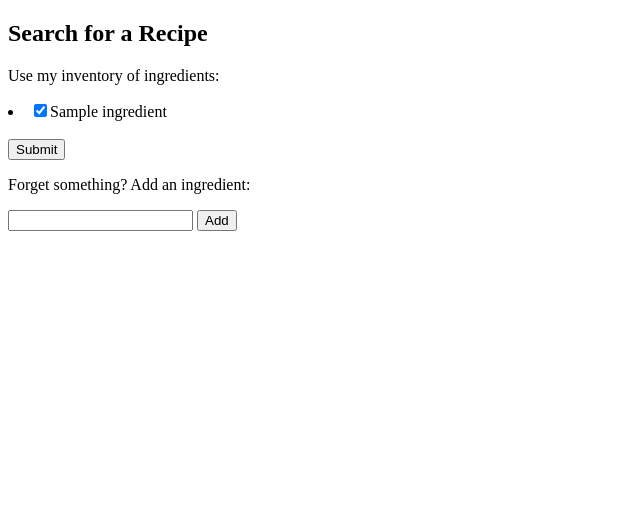
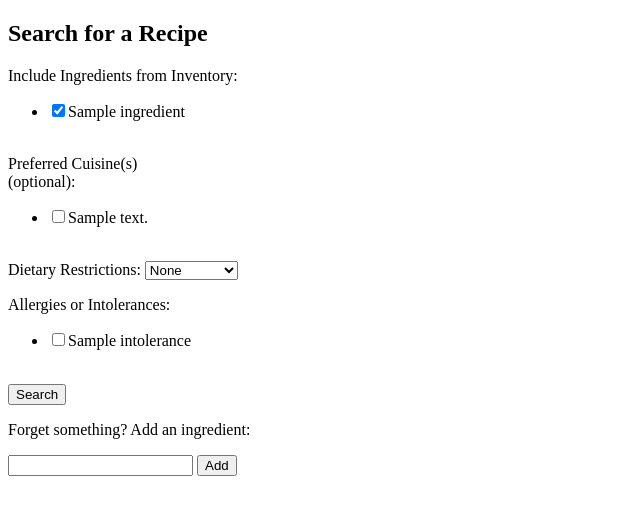
Before and after one commit to kxhsing/chefbox, a Flask app: template templates/search_recipe.html in a window 1280 px wide. Shown: the top 515 px of the page, without its empty margins (0-640 px from the left). Run offline with Flask 2, Linux system fonts and the light colour scheme; tables that the repository leaves empty hold one stand-in row (values such as "Sample post"); the template is opened without the code that fills it: values that come from a table or form of the project are taken from there, most other values are stand-ins (such as "Sample title", 1, 10 or a date in 2020).

Commit message:
Added more parameters to recipe search (dietary restrictions, allergies, etc.)

```diff
--- a/server.py
+++ b/server.py
@@ -145,24 +145,29 @@ def add_ingred():
     user = User.query.filter(User.user_id==user_id).one()
     ingredient = request.form.get("ingredient").lower()
 
-    if UserIngredient.query.filter(Ingredient.ingred_name==ingredient).all():
-        flash("Ingredient already exists.")
+    #Check if ingredient is in master list is in user's inventory
+    if Ingredient.query.filter(Ingredient.ingred_name==ingredient).all():
+        ingredient_id = Ingredient.query.filter(Ingredient.ingred_name==ingredient).one().ingred_id
+        if UserIngredient.query.filter(UserIngredient.user_id==user_id, UserIngredient.ingred_id==ingredient_id,).all():
+            flash("Ingredient already exists in your inventory.")
+        else:
+            new_user_ingred = UserIngredient(ingred_id=ingredient_id, user_id=user.user_id)
+            db.session.add(new_user_ingred)
+            db.session.commit()
+            flash ("Added to inventory: "+ingredient)
         return redirect("/ingred/"+str(user_id))
 
-    if not Ingredient.query.filter(Ingredient.ingred_name==ingredient).all():
+    #If ingredient not in master ingredient list, add to master ingredients
+    #and also add to user's ingredient inventory
+    else:
         new_ingred = Ingredient(ingred_name=ingredient)
         db.session.add(new_ingred)
         db.session.commit()
         new_user_ingred = UserIngredient(ingred_id=new_ingred.ingred_id, user_id=user.user_id)
-    else:
-        ingred_id = Ingredient.query.filter(Ingredient.ingred_name==ingredient).one().ingred_id
-        new_user_ingred = UserIngredient(ingred_id=ingred_id, user_id=user.user_id)
+        db.session.add(new_user_ingred)
+        db.session.commit()
+        flash ("Added to inventory: "+ingredient)
 
-
-    db.session.add(new_user_ingred)
-    db.session.commit()
-
-    flash ("Added to inventory: "+ingredient)
 
     return redirect("/ingred/"+str(user_id))
 
@@ -174,7 +179,18 @@ def search_recipe():
     user_id = session.get("user_id")
     user = User.query.filter(User.user_id==user_id).one()
 
-    return render_template("search_recipe.html", user=user)
+    #Spoonacular recipe search parameters
+    cuisines = ["african", "chinese", "japanese", "korean", "vietnamese", "thai", "indian", "british", "irish", "french", "italian", "mexican", "spanish", "middle eastern", "jewish", "american", "cajun", "southern", "greek", "german", "nordic", "eastern european", "caribbean", "latin american"]
+    diets = ["pescetarian", "lacto vegetarian", "ovo vegetarian", "vegan", "paleo", "primal", "vegetarian"]
+    intolerances = ["dairy", "egg", "gluten", "peanut", "sesame", "seafood", "shellfish", "soy", "sulfite", "tree nut", "wheat"]
+    types = ["main course", "side dish", "dessert", "appetizer", "salad", "bread", "breakfast", "soup", "beverage", "sauce", "drink"]
+
+    return render_template("search_recipe.html",
+                            user=user,
+                            cuisines=cuisines,
+                            diets=diets,
+                            intolerances=intolerances,
+                            types=types)
 
 
 @app.route('/search_recipe', methods=["POST"])
@@ -187,19 +203,63 @@ def request_recipe():
     include_ingredients = request.form.getlist('search_ingredients')
     print include_ingredients
 
+    cuisines = request.form.getlist('cuisines')
+    print cuisines
+
+    intolerances = request.form.getlist('intolerances')
+    print intolerances
+
+    diet = request.form.get('diet')
+    print diet
 
     payload = {
-                'addRecipeInformation': False,
-                'includeIngredients': include_ingredients
+                'addRecipeInformation': True,
+                'includeIngredients': include_ingredients,
+                'instructionsRequired': True,
+                'diet': diet,
+                'cuisine': cuisines,
+                'intolerances': intolerances,
+                'ranking': 1,
             }
 
     recipes = requests.get(search_recipe_complex, headers=headers, params=payload)
     recipes = recipes.json()
-    # print recipes
-    recipe_formatted = json.dumps(recipes, indent=4, sort_keys=True)
-    print recipe_formatted
 
-    return redirect('/search_recipe')
+    recipe_formatted = json.dumps(recipes, indent=4, sort_keys=True) #formatting the responses nicely in terminal
+    print recipe_formatted #view formatted response in terminal
+
+    recipe_results_list = [] #list of recipes to pass to recipe_results.html
+
+    for recipe in recipe_results: #fetch each recipe to do stuff
+
+        recipe_id = recipe['id']
+        recipe_title = recipe['title']
+        recipe_source_name = recipe['sourceName']
+        recipe_source_url = recipe['sourceUrl']
+        recipe_img = recipe['image']
+
+        steps = recipe['analyzedInstructions'][0]['steps']
+
+        step_instructions = [] #create list for all instruction steps
+        for step in steps:
+            step_instructions.append(step['step'])
+
+        all_ingred_info = [] #create list to store all ingredient info, incl. id, name
+        for step in steps:
+            all_ingred_info.append(step['ingredients'])
+
+        ingredient_names = set() #create set of ingredient names for each recipe
+        for ingredient_list in all_ingred_info:
+            for ingredient in ingredient_list:
+                ingredient_names.add(ingredient['name'])
+
+        ingredient_names = list(ingredient_names)
+        #master list of info with id, title, name, source, image, for each recipe
+        recipe_info = [recipe_id, recipe_title, recipe_source_name, recipe_source_url, recipe_img, step_instructions, ingredient_names]
+        recipe_results_list.append(recipe_info)
+
+
+    return render_template("recipe_results.html", user=user, recipe_results=recipe_results_list)
 
 
 @app.route('/recipe_results')
--- a/templates/search_recipe.html
+++ b/templates/search_recipe.html
@@ -6,16 +6,43 @@
 
     <h2>Search for a Recipe</h2>
     {% if user.ingredients %}
-      <p>Use my inventory of ingredients:</p>
+      <p>Include Ingredients from Inventory:</p>
       <form action="/search_recipe" method="POST">
+        <ul>
           {% for ingredient in user.ingredients %}
               <li><input type="checkbox" name="search_ingredients" value="{{ ingredient.ingred_name }}" checked>{{ ingredient.ingred_name }}</li>
           {% endfor %}
         </ul>
-        <br>
-        <input type="submit">
+        {% endif %}<br>
+
+          Preferred Cuisine(s)<br>
+          (optional):<br>
+            <ul>
+            {% for cuisine in cuisines %}
+                <li><input type="checkbox" name="cuisines" value="{{ cuisine }}">{{ cuisine }}</li>
+            {% endfor %}
+            </ul><br>
+
+
+          Dietary Restrictions:
+          <select name="diet">
+            <option value="">None</option><br>
+            {% for diet in diets %}
+            <option value="{{ diet }}">{{ diet }}</option><br>
+            {% endfor %}
+          </select><br>
+
+          <p></p>
+
+          Allergies or Intolerances:
+            <ul>
+            {% for intolerance in intolerances %}
+                <li><input type="checkbox" name="intolerances" value="{{ intolerance }}">{{ intolerance }}</li>
+            {% endfor %}
+            </ul><br>
+        <input type="submit" value="Search">
         </form>
-    {% endif %}
+
 
 
     <p>Forget something? Add an ingredient:</p>
```
Also changed, not shown: model.py (+3 -4 lines), templates/recipe_results.html (added, +34 -0 lines), 1 other file.
